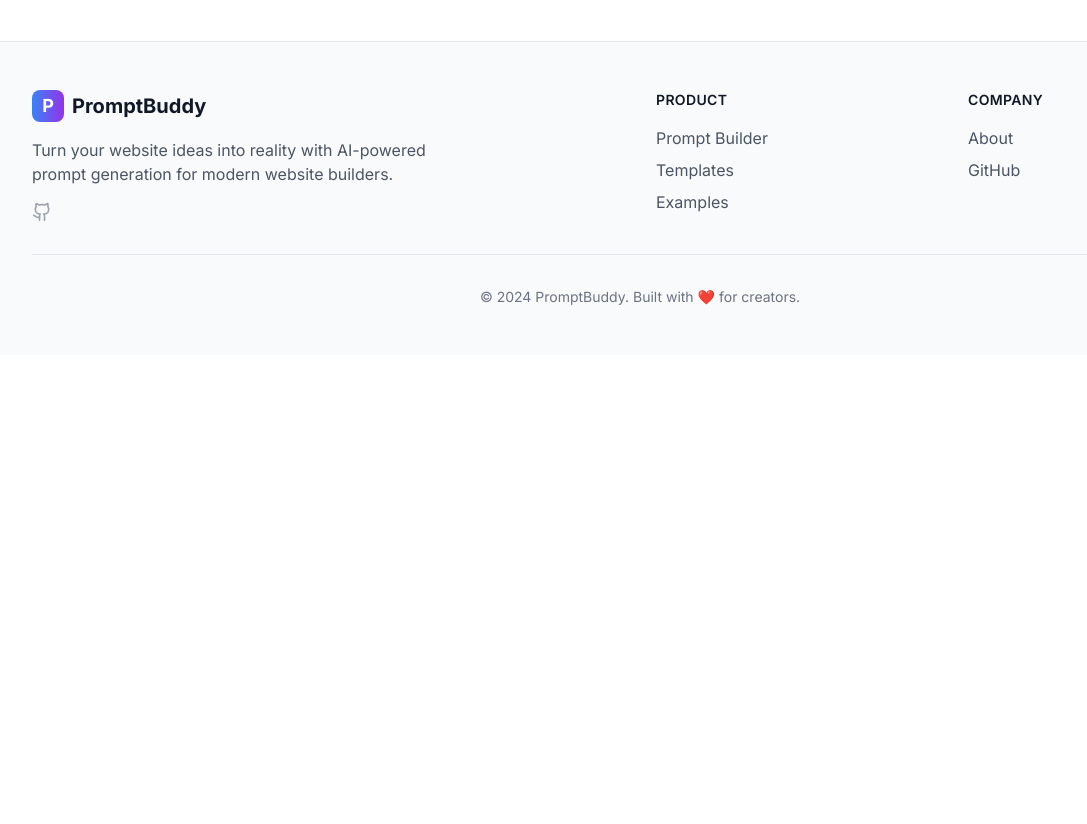
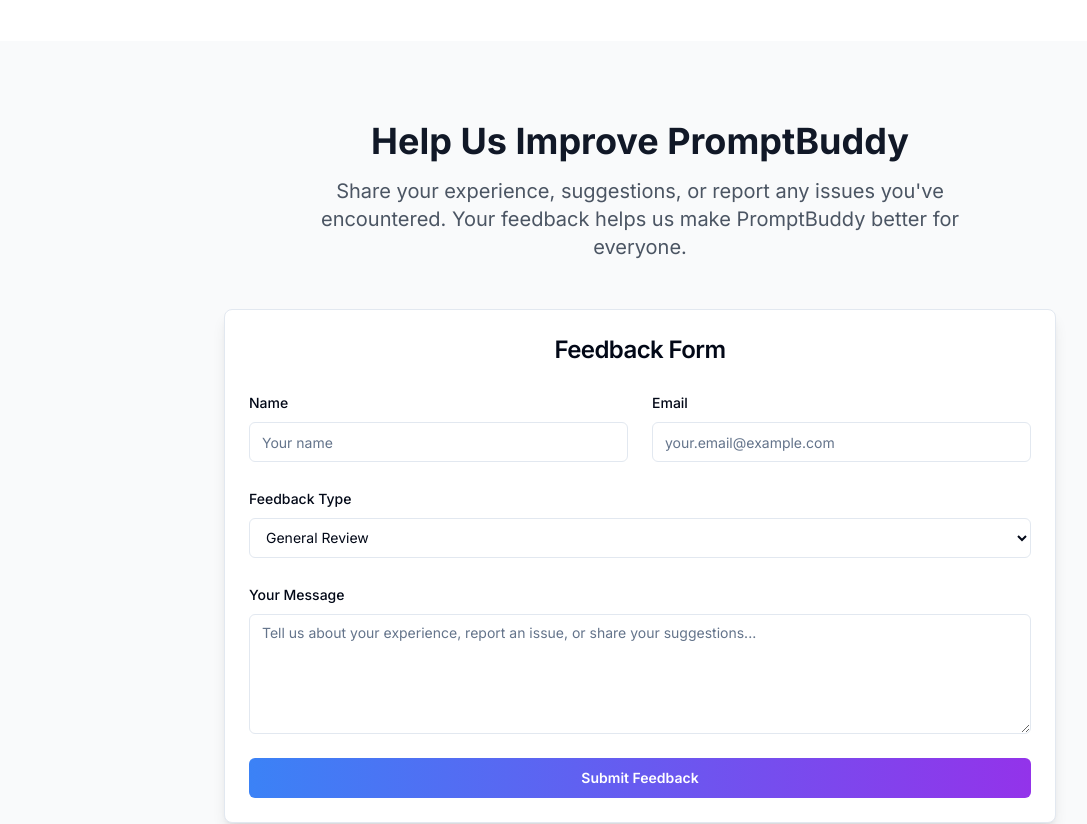
Before and after one commit to shreyansh5943/P4U, a React (Vite) app: page / in a window 1280 px wide. Shown: the part 1080-1904 px from the top of the page, without its empty margins (0-1087 px from the left). Before the commit the page ends 1435 px from the top, so only its background shows below. Built offline with nearby package versions, Linux system fonts and the light colour scheme.

Commit message:
Add review/issues form
Adds a form at the end of the page for users to submit reviews and report issues.

```diff
--- a/src/pages/Index.tsx
+++ b/src/pages/Index.tsx
@@ -1,10 +1,40 @@
-
 import { Link } from "react-router-dom";
 import { Button } from "@/components/ui/button";
+import { Input } from "@/components/ui/input";
+import { Textarea } from "@/components/ui/textarea";
+import { Label } from "@/components/ui/label";
+import { Card, CardContent, CardHeader, CardTitle } from "@/components/ui/card";
 import Navigation from "@/components/Navigation";
 import Footer from "@/components/Footer";
+import { useState } from "react";
+import { useToast } from "@/hooks/use-toast";
 
 const Index = () => {
+  const [formData, setFormData] = useState({
+    name: "",
+    email: "",
+    type: "review",
+    message: ""
+  });
+  const { toast } = useToast();
+
+  const handleSubmit = (e: React.FormEvent) => {
+    e.preventDefault();
+    // Simulate form submission
+    toast({
+      title: "Thank you for your feedback!",
+      description: "We'll review your submission and get back to you if needed.",
+    });
+    setFormData({ name: "", email: "", type: "review", message: "" });
+  };
+
+  const handleInputChange = (e: React.ChangeEvent<HTMLInputElement | HTMLTextAreaElement | HTMLSelectElement>) => {
+    setFormData(prev => ({
+      ...prev,
+      [e.target.name]: e.target.value
+    }));
+  };
+
   return (
     <div className="min-h-screen bg-white font-inter">
       <Navigation />
@@ -120,6 +150,93 @@ const Index = () => {
         </div>
       </section>
 
+      {/* Review/Issues Form Section */}
+      <section className="py-20 bg-gray-50">
+        <div className="max-w-4xl mx-auto px-4 sm:px-6 lg:px-8">
+          <div className="text-center mb-12">
+            <h2 className="text-3xl md:text-4xl font-bold text-gray-900 mb-4">
+              Help Us Improve PromptBuddy
+            </h2>
+            <p className="text-xl text-gray-600 max-w-2xl mx-auto">
+              Share your experience, suggestions, or report any issues you've encountered.
+              Your feedback helps us make PromptBuddy better for everyone.
+            </p>
+          </div>
+
+          <Card className="shadow-lg">
+            <CardHeader>
+              <CardTitle className="text-2xl text-center">Feedback Form</CardTitle>
+            </CardHeader>
+            <CardContent>
+              <form onSubmit={handleSubmit} className="space-y-6">
+                <div className="grid grid-cols-1 md:grid-cols-2 gap-6">
+                  <div className="space-y-2">
+                    <Label htmlFor="name">Name</Label>
+                    <Input
+                      id="name"
+                      name="name"
+                      value={formData.name}
+                      onChange={handleInputChange}
+                      placeholder="Your name"
+                      required
+                    />
+                  </div>
+
+                  <div className="space-y-2">
+                    <Label htmlFor="email">Email</Label>
+                    <Input
+                      id="email"
+                      name="email"
+                      type="email"
+                      value={formData.email}
+                      onChange={handleInputChange}
+                      placeholder="your.email@example.com"
+                      required
+                    />
+                  </div>
+                </div>
+
+                <div className="space-y-2">
+                  <Label htmlFor="type">Feedback Type</Label>
+                  <select
+                    id="type"
+                    name="type"
+                    value={formData.type}
+                    onChange={handleInputChange}
+                    className="flex h-10 w-full rounded-md border border-input bg-background px-3 py-2 text-sm ring-offset-background focus-visible:outline-none focus-visible:ring-2 focus-visible:ring-ring focus-visible:ring-offset-2"
+                  >
+                    <option value="review">General Review</option>
+                    <option value="issue">Bug Report / Issue</option>
+                    <option value="suggestion">Feature Suggestion</option>
+                    <option value="other">Other</option>
+                  </select>
+                </div>
+
+                <div className="space-y-2">
+                  <Label htmlFor="message">Your Message</Label>
+                  <Textarea
+                    id="message"
+                    name="message"
+                    value={formData.message}
+                    onChange={handleInputChange}
+                    placeholder="Tell us about your experience, report an issue, or share your suggestions..."
+                    className="min-h-[120px]"
+                    required
+                  />
+                </div>
+
+                <Button
+                  type="submit"
+                  className="w-full bg-gradient-to-r from-blue-500 to-purple-600 hover:from-blue-600 hover:to-purple-700 text-white font-semibold py-3"
+                >
+                  Submit Feedback
+                </Button>
+              </form>
+            </CardContent>
+          </Card>
+        </div>
+      </section>
+
       <Footer />
     </div>
   );
```
